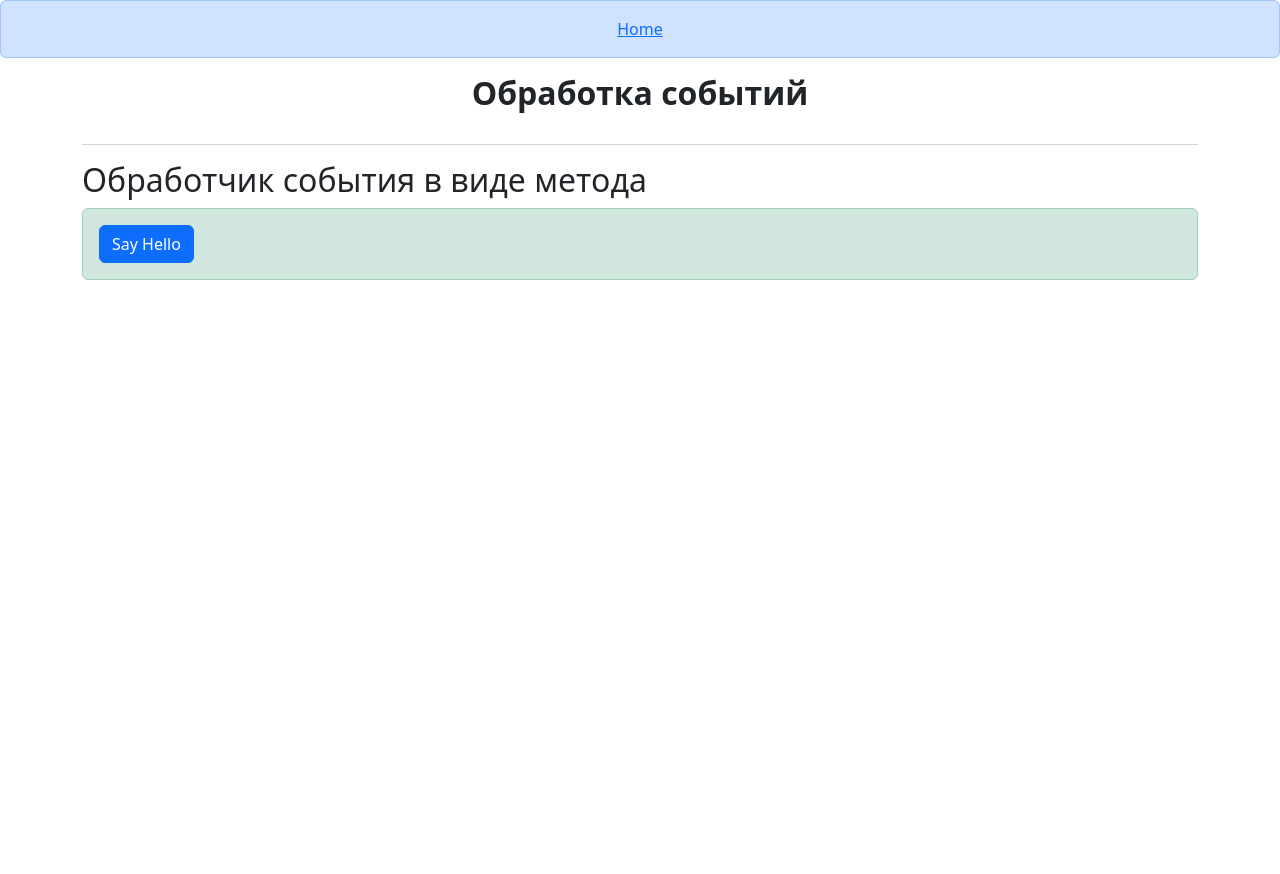
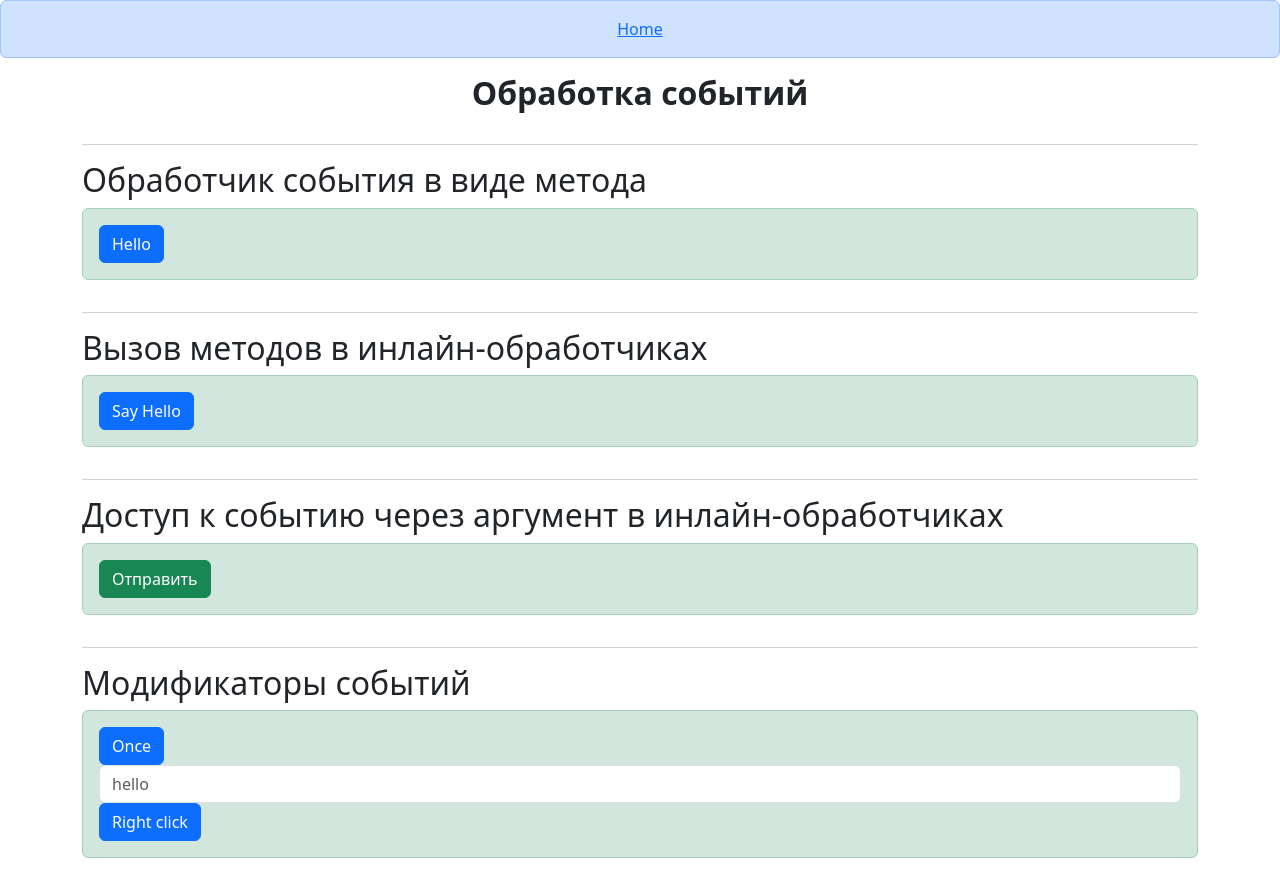
Before and after one commit to Lam0z/vue_lessons, a Nuxt app: page /lessons/events in a window 1280 px wide. Before the commit the page ends 800 px from the top, so only its background shows below. Built offline with nearby package versions, Linux system fonts and the light colour scheme.

Commit message:
Lesson 7  - events

```diff
--- a/pages/lessons/events.vue
+++ b/pages/lessons/events.vue
@@ -1,15 +1,57 @@
 <script setup>
 const name = ref("Nikita");
 function greet(e) {
-    alert(`Hello, ${name.value}!`);
+    // alert(`Hello, ${name.value}!`);
+    console.log(e.target.tagName);
 }
+const say = (message) => {
+    alert(message);
+};
+
+const addEvt = (msg, e) => {
+    console.log(msg, e);
+};
+const once = () => {
+    alert("Once");
+};
+const onDelete = () => {
+    alert("onDelete");
+};
+const onRight = () => {
+    alert("onRight");
+};
 </script>
 
 <template>
     <MainHeader>Обработка событий</MainHeader>
 
     <LPart subtitle="Обработчик события в виде метода ">
-        <button class="btn btn-primary" @click="greet">Say Hello</button>
+        <button class="btn btn-primary" @click="greet">Hello</button>
+    </LPart>
+    <!--  -->
+    <LPart subtitle="Вызов методов в инлайн-обработчиках ">
+        <button class="btn btn-primary" @click="say('Hello Nick')">
+            Say Hello
+        </button>
+    </LPart>
+    <!--  -->
+    <LPart subtitle="Доступ к событию через аргумент в инлайн-обработчиках ">
+        <button class="btn btn-success" @click="addEvt('Message', $event)">
+            Отправить
+        </button>
+    </LPart>
+    <!--  -->
+    <LPart subtitle="Модификаторы событий">
+        <button class="btn btn-primary" @click.once="once">Once</button>
+        <input
+            type="text"
+            class="form-control"
+            placeholder="hello"
+            @keydown.alt.delete="onDelete"
+        />
+        <button class="btn btn-primary" @click.right="onRight">
+            Right click
+        </button>
     </LPart>
     <!--  -->
 </template>
--- a/pages/lessons/lists.vue
+++ b/pages/lessons/lists.vue
@@ -59,13 +59,12 @@ function even(numbers) {
     </LPart>
     <!--  -->
     <LPart subtitle="Отображение отфильтрованных/отсортированных результатов">
-        <ol v-for="n in sets">
+        <ul v-for="n in sets" class="text-danger">
             <li v-for="i in even(n)">
                 {{ i }}
             </li>
-        </ol>
+        </ul>
     </LPart>
-    <!--  -->
 </template>
 
 <style scoped></style>
```
